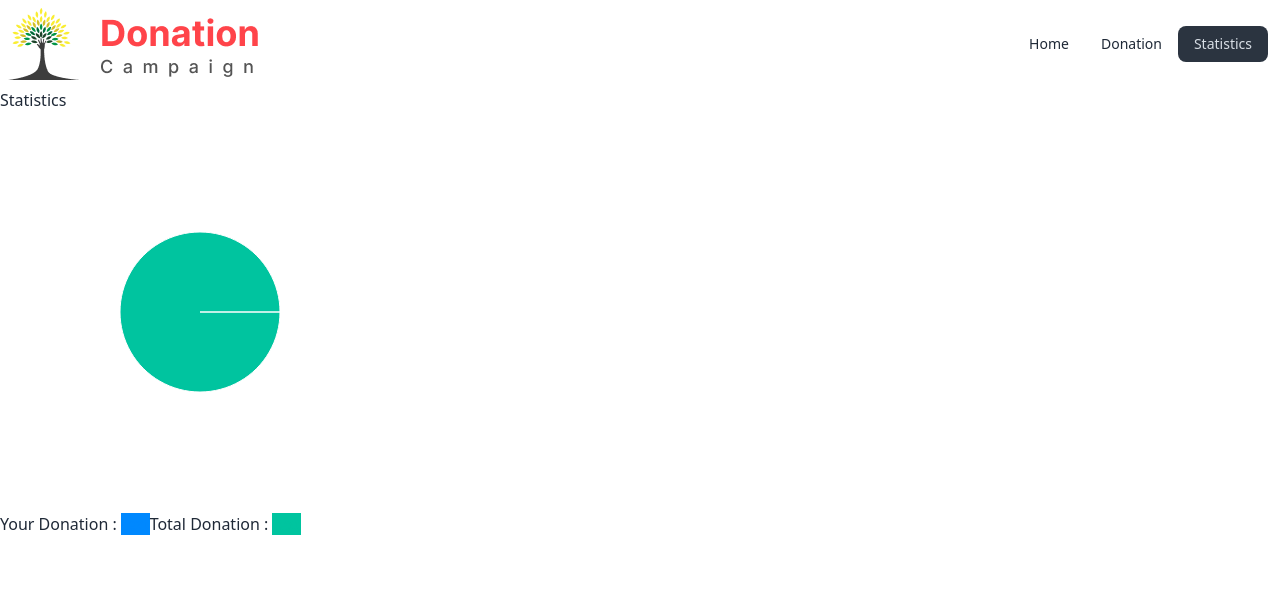
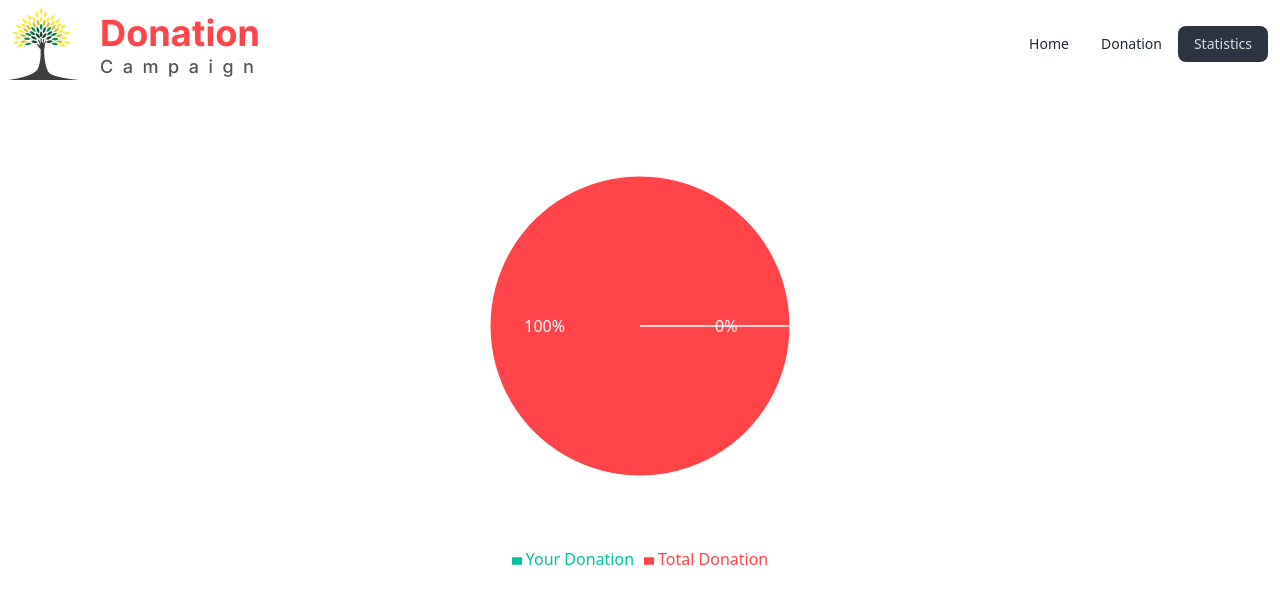
Before and after one commit to deepa089/react-donation-campaign, a React (Vite) app: page /statistics in a window 1280 px wide. Shown: the top 604 px of the page. Built offline with nearby package versions, Linux system fonts and the light colour scheme.

Commit message:
finally done

```diff
--- a/src/components/Statistics/Statistics.jsx
+++ b/src/components/Statistics/Statistics.jsx
@@ -1,81 +1,77 @@
 import { useEffect, useState } from 'react';
 import { useLoaderData } from 'react-router-dom';
-import { Cell, Label, Pie, PieChart } from 'recharts';
+import { Cell, Legend,  Pie, PieChart, Tooltip } from 'recharts';
 import { getAllStoredData } from '../../utility/localStorage';
 
 const Statistics = () => {
-    let donationPercentage = 0
-    let allStoredData = [] ;
+  const style = {
+    right: 0,
+    transform: 'translate(0, -50%)',
+    lineHeight: '24px',
+  };
+  let allStoredData = [];
 
   const categoryList = useLoaderData();
   const [dataMap1, setDataMap1] = useState([])
   useEffect(() => {
-        // const donations = [] ;
     allStoredData = getAllStoredData();
     let donationSum = 0;
     let totalDonation = 0;
-        for( const donationId of allStoredData){
+    for (const donationId of allStoredData) {
       const objData = categoryList.find(donation => donation.id == donationId)
-            if(objData){
+      if (objData) {
         donationSum += objData.price
-                // donations.push(objData);
       }
     }
-        categoryList.map(cat=> totalDonation = totalDonation + cat.price)
-        // setDonationList(donations);
-        donationPercentage = ((donationSum * 100)/totalDonation);
-        const dataMap = [] ;
-        dataMap.push({name: 'Group A', value : donationPercentage})
-        dataMap.push({name: 'Group B', value : 100 - donationPercentage})
+    categoryList.map(cat => totalDonation = totalDonation + cat.price)
+    const dataMap = [];
+    dataMap.push({ name: 'Your Donation', value: donationSum })
+    dataMap.push({ name: 'Total Donation', value: totalDonation })
     console.log(dataMap);
     setDataMap1(dataMap);
-    },[])
-    // const data = [
-    //     { name: 'Group A', value: 400 },
-    //     { name: 'Group B', value: 300 }
-    // //     // { name: 'Group C', value: 300 },
-    // //     // { name: 'Group D', value: 200 },
-    //   ];
+  }, [])
+  const COLORS = ['#00C49F','#FF444A'];
+  const RADIAN = Math.PI / 180;
+const renderCustomizedLabel = ({ cx, cy, midAngle, innerRadius, outerRadius, percent, index }) => {
+  const radius = innerRadius + (outerRadius - innerRadius) * 0.5;
+  const x = cx + radius * Math.cos(-midAngle * RADIAN);
+  const y = cy + radius * Math.sin(-midAngle * RADIAN);
 
-      const COLORS = ['#0088FE', '#00C49F', '#FFBB28', '#FF8042'];
+  return (
+    <text x={x} y={y} fill="white" textAnchor={x > cx ? 'start' : 'end'} dominantBaseline="central">
+      {`${(percent * 100).toFixed(0)}%`}
+    </text>
+  );
+};
 
-    //   const RADIAN = Math.PI / 180;
-    //   const renderCustomizedLabel = ({ cx, cy, midAngle, innerRadius, outerRadius, percent, index }) => {
-    //     const radius = innerRadius + (outerRadius - innerRadius) * 0.5;
-        // const x = cx + radius * Math.cos(-midAngle * RADIAN);
-    //     const y = cy + radius * Math.sin(-midAngle * RADIAN);
   return (
-        <div>
-            <h2> Statistics</h2>
-            {/* <text x={x} y={y} fill="white" textAnchor={x > cx ? 'start' : 'end'} dominantBaseline="central">
-      {`${(percent * 100).toFixed(0)}%`}
-    </text> */}
-
-    <PieChart width={400} height={400}>
+    <div className='flex justify-center h-'>
+        <PieChart width={500} height={500}>
           <Pie
             data={dataMap1}
-        // cx={200}
-        // cy={200}
-        // cx="100%"
-        // cy="100%"
-        startAngle={donationPercentage}
-        labelLine={true}
-        // label={renderCustomizedLabel}
-        outerRadius={80}
+            cx="50%"
+            cy="50%"
+            labelLine={false}
+            label={renderCustomizedLabel}
+            outerRadius={150}
             fill="#8884d8"
             dataKey="value"
           >
+            {/* <LabelList
+        dataKey="name"
+        position="right"
+        style={{ fontSize: "10px" }}
+      /> */}
             {dataMap1.map((entry, index) => (
-          <Cell key={`cell-${index}`} labelLine={entry.name} fill={COLORS[index % COLORS.length]} />
+              <Cell key={`cell-${index}`} fill={COLORS[index % COLORS.length]} />
             ))}
           </Pie>
+          <Tooltip/>
+          <Legend iconSize={10} layout="horizontal" verticalAlign="bottom" wrapperStyle={style} />
+
         </PieChart>
-    <div className='flex'>
-        <p>Your Donation : <span className='bg-[#0088FE] text-[#0088FE] w-1'>text</span> </p>
-        <p>Total Donation : <span className='bg-[#00C49F] text-[#00C49F] w-1'>text</span> </p>
     </div>
-        </div>
-    );
+  )
 };
 
 export default Statistics;
```
Lines whose indentation alone changed are shown as unchanged.
